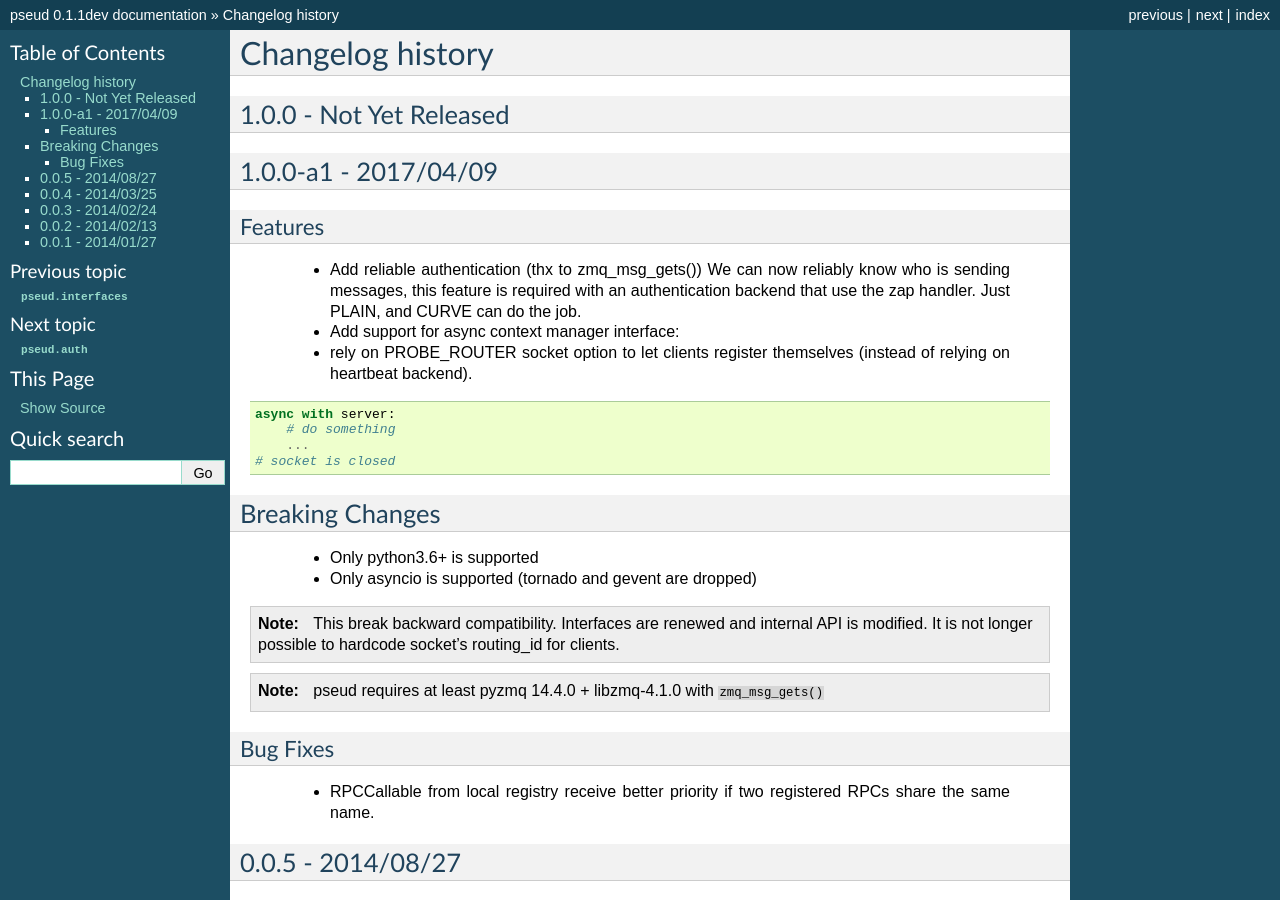
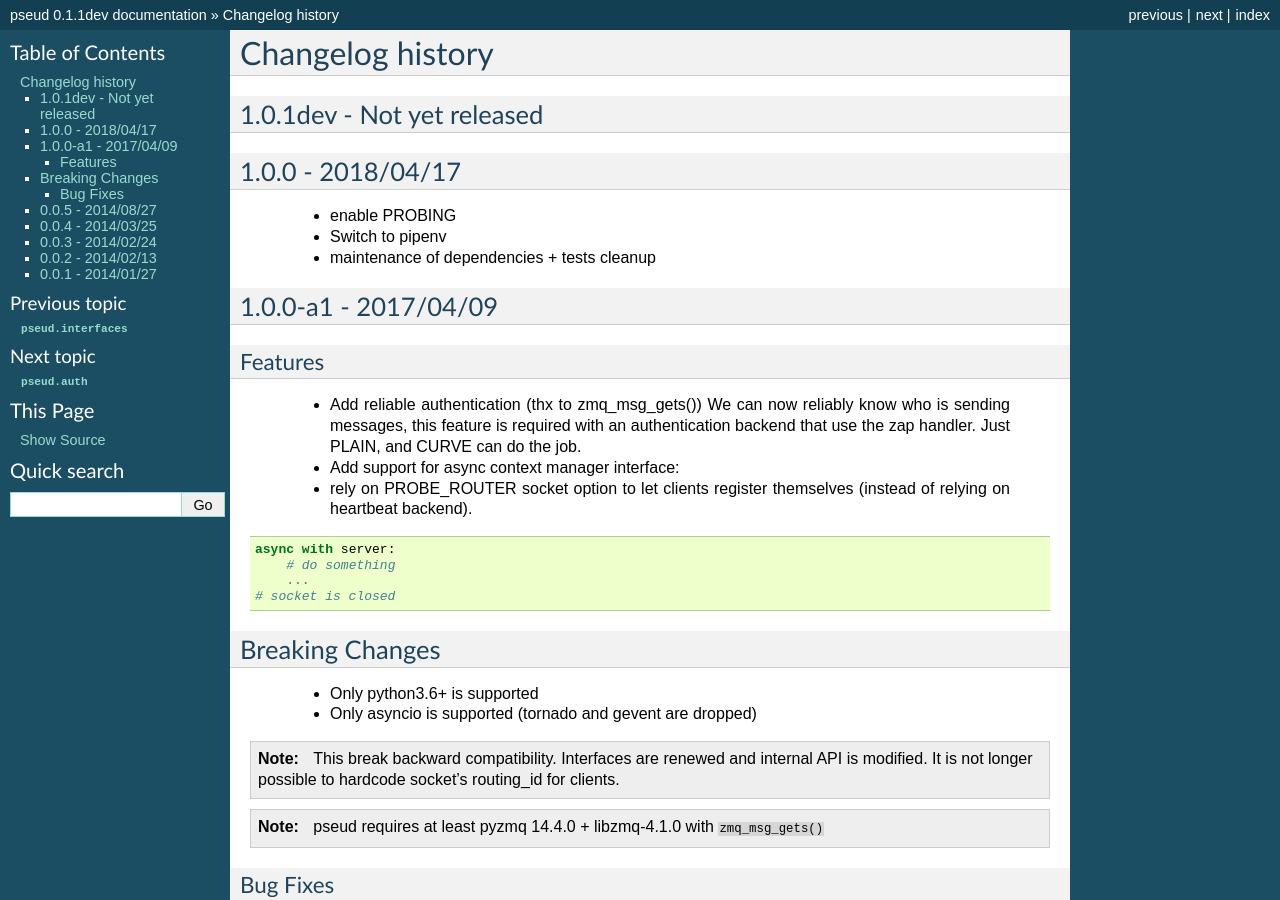
Before and after one commit to ticosax/pseud, a Sphinx documentation site: the page built from docs/source/changelog.rst, in a window 1280 px wide and 900 px high. Built offline with Sphinx 7.4.7, drawn with Linux system fonts in a browser that asks for light colours.

Commit message:
release 1.0.0

```diff
--- a/docs/source/changelog.rst
+++ b/docs/source/changelog.rst
@@ -1,8 +1,15 @@
 Changelog history
 =================
 
-1.0.0 - Not Yet Released
-------------------------
+
+1.0.1dev - Not yet released
+---------------------------
+
+1.0.0 - 2018/04/17
+------------------
+  - enable PROBING
+  - Switch to pipenv
+  - maintenance of dependencies + tests cleanup
 
 1.0.0-a1 - 2017/04/09
 --------------------
--- a/setup.py
+++ b/setup.py
@@ -9,7 +9,7 @@ def read_that_file(path):
 long_description = '\n'.join((read_that_file('README.rst'),
                               read_that_file('LICENSE.txt')))
 
-version = '1.0.0-a1'
+version = '1.0.0'
 
 
 setup(name='pseud',
```
